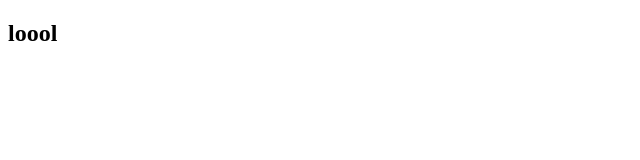
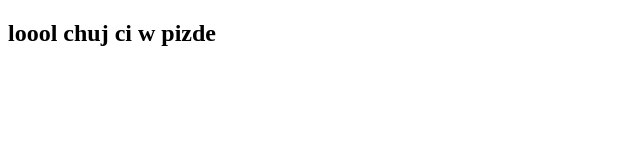
Before and after one commit to Scfy-Bagu/Nauka-html-2, a website: page index.html in a window 1280 px wide. Shown: the whole page, without its empty margins (0-640 px from the left). Drawn offline with Linux system fonts and the light colour scheme.

Commit message:
nauka1(praca na gegre)

```diff
--- a/index.html
+++ b/index.html
@@ -7,6 +7,6 @@
     <title>Static Template</title>
   </head>
   <body>
-    <h2>loool</h2>
+    <h2>loool chuj ci w pizde</h2>
   </body>
 </html>
```
